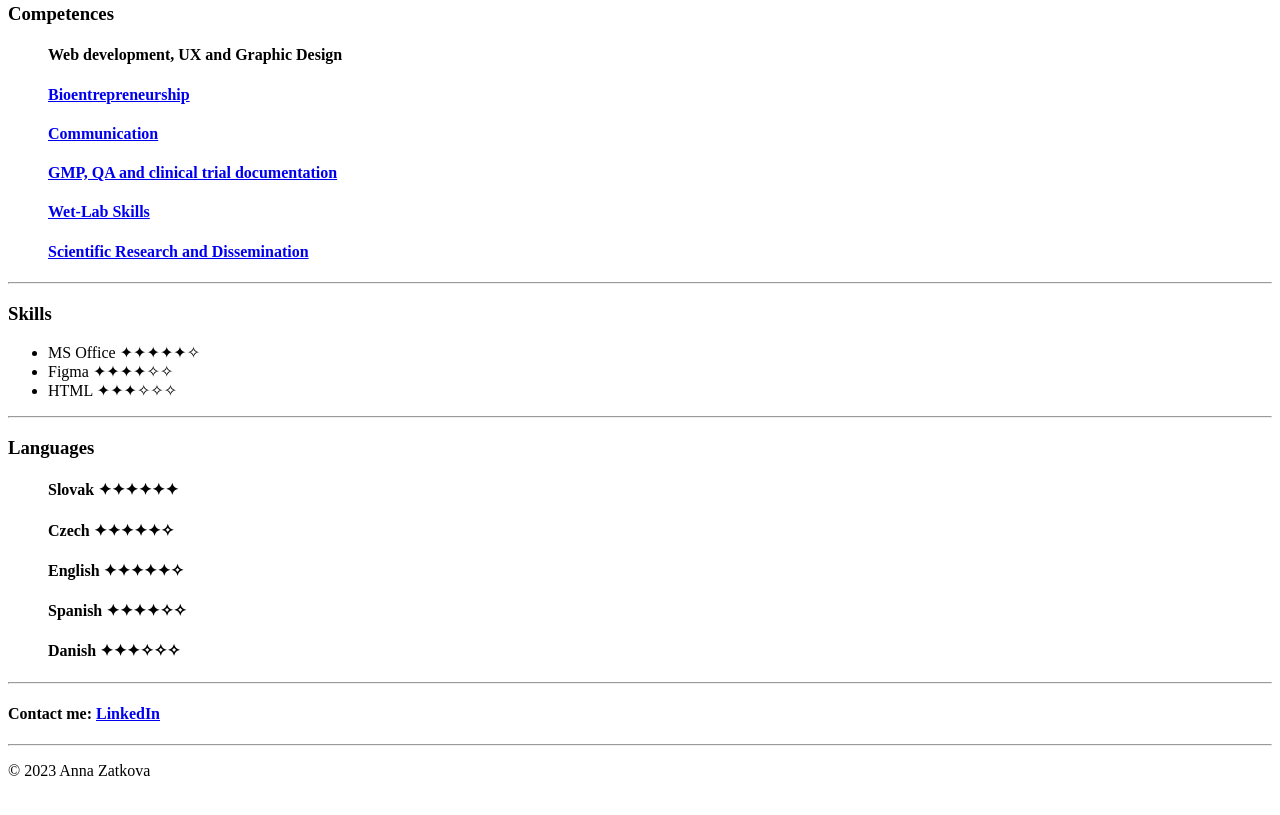
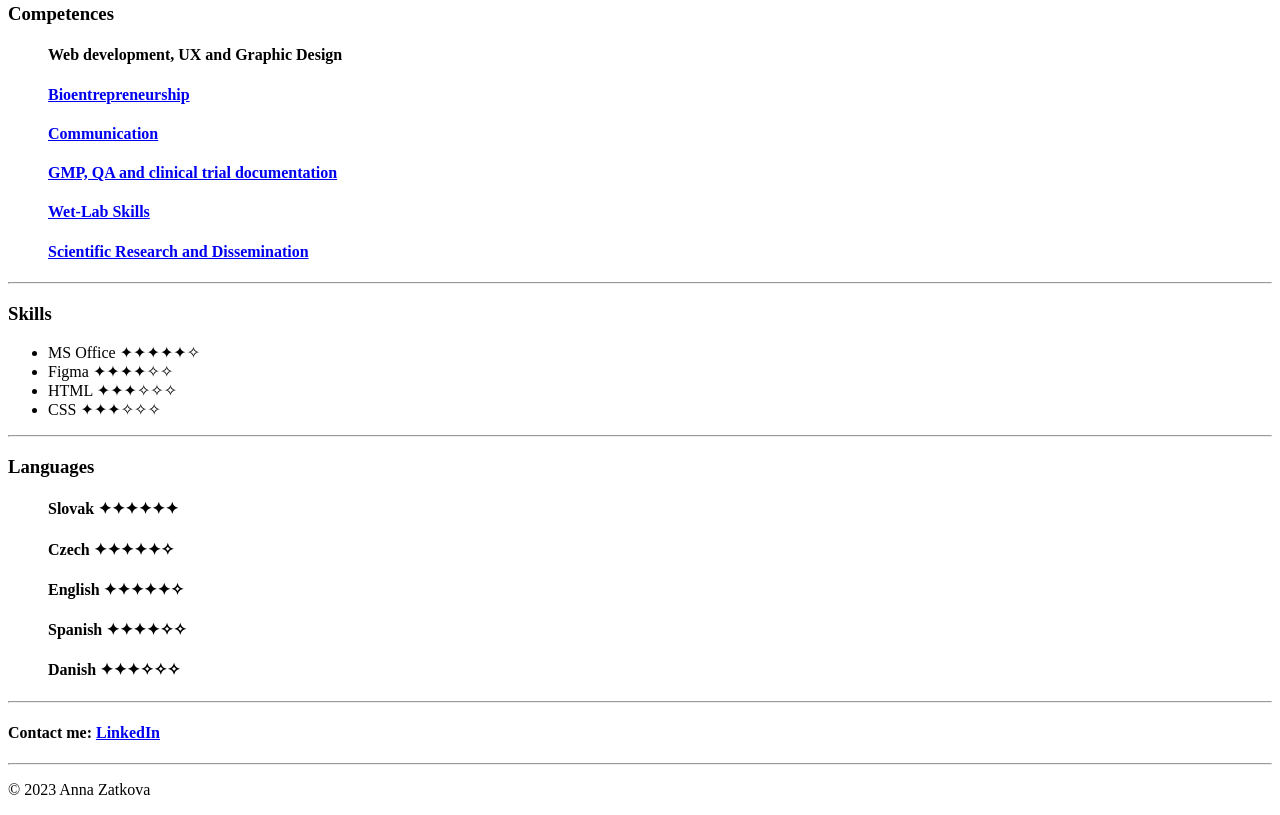
Before and after one commit to annazatkova/Anna-Zatkova-CV, a plain HTML site: page index.html in a window 1280 px wide. Shown: the part 1070-1885 px from the top of the page. Drawn offline with Linux system fonts and the light colour scheme.

Commit message:
Update index.html

```diff
--- a/index.html
+++ b/index.html
@@ -91,6 +91,7 @@
         <li>MS Office ✦✦✦✦✦✧</li>
         <li>Figma ✦✦✦✦✧✧</li>
         <li>HTML ✦✦✦✧✧✧</li>
+        <li>CSS ✦✦✦✧✧✧</li>
     </ul>
 
 <hr/>
```
